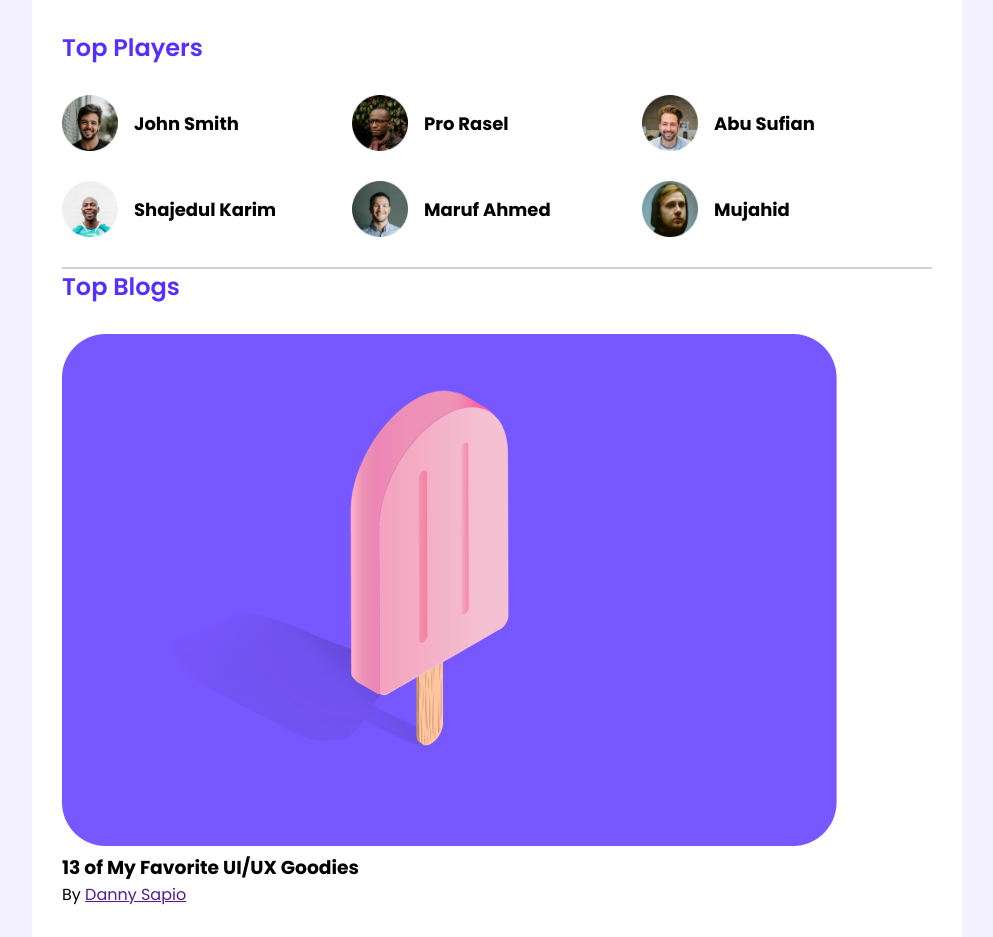
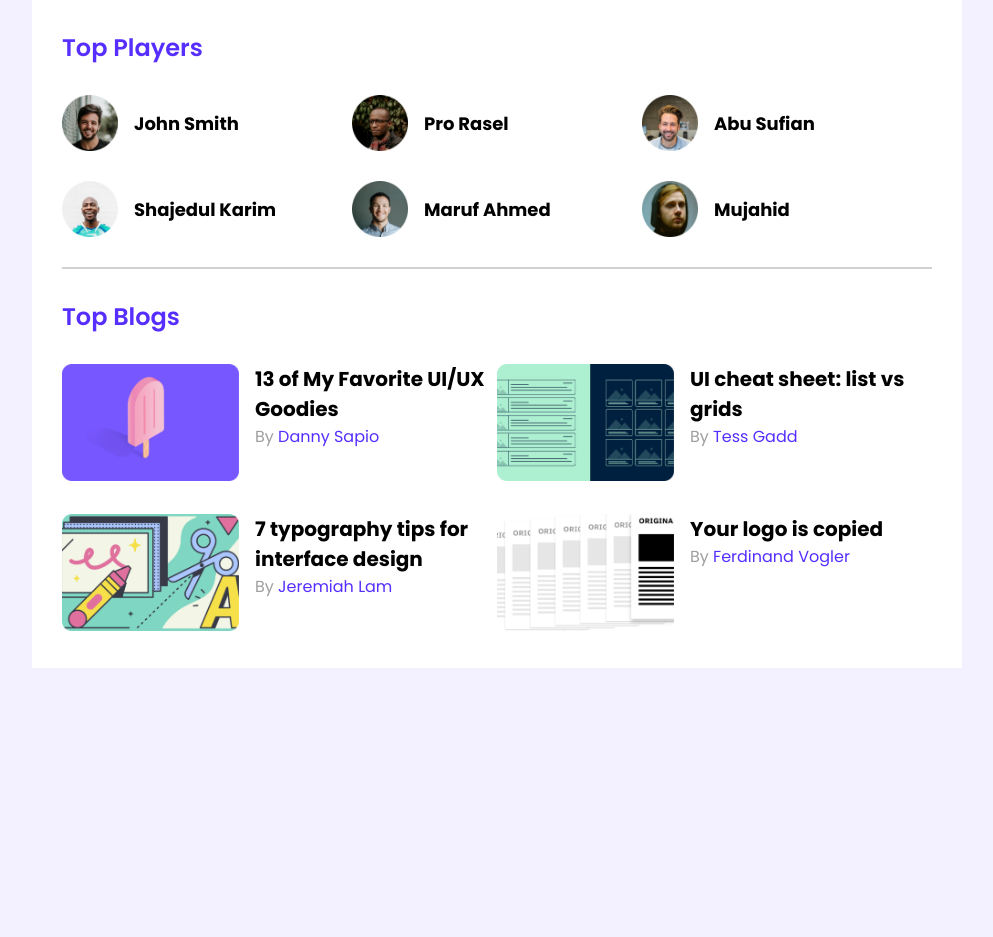
Before and after one commit to rakibul-islam-hasib/leader-board, a plain HTML site: page index.html in a window 1280 px wide. Shown: the whole page, without its empty margins (143-1136 px from the left). After the commit the page ends 800 px from the top, so only its background shows below. Drawn offline with Linux system fonts and the light colour scheme.

Commit message:
Done 1 part

```diff
--- a/css/style.css
+++ b/css/style.css
@@ -21,11 +21,13 @@ body {
     padding: 30px;
 
 }
-hr
-{
+
+hr {
     border: 1px solid #D1D1D1;
     margin-top: 30px;
+    margin-bottom: 30px;
 }
+
 /* Top Player Part */
 .section_title {
     color: #562EFF;
@@ -37,7 +39,7 @@ hr
 .players {
     display: grid;
     grid-template-columns: repeat(3, 1fr);
-    grid-row-gap:30px ;
+    grid-row-gap: 30px;
 }
 
 .player {
@@ -49,8 +51,43 @@ hr
     width: 56px;
     height: 56px;
 }
-.player_name
-{
+
+.player_name {
     margin-left: 16px;
     font-size: 18px;
 }
+
+/* top blog style  */
+.blogs {
+    display: grid;
+    grid-template-columns: repeat(2, 1fr);
+    grid-row-gap: 26px;
+}
+
+.blog {
+    display: flex;
+}
+
+.blog .thumbnail img {
+    width: 177px;
+    height: 117px;
+}
+
+.blog-info {
+    margin-left: 16px;
+}
+
+.blog-title {
+    font-size: 20px;
+}
+
+.blog-author {
+    color: #9F9F9F;
+    font-size: 16px;
+}
+
+.blog-author a {
+    text-decoration: none;
+    color: #562EFF;
+    font-size: 16px;
+}
--- a/index.html
+++ b/index.html
@@ -47,21 +47,54 @@
                 </div>
             </div>
             <hr>
+            <!-- -------------------Blog Part Start--------------------------- -->
             <div class="top-blogs">
                 <h2 class="section_title">Top Blogs</h2>
                 <div class="blogs">
                     <article class="blog">
                         <div class="thumbnail">
                             <img src="img/blogs/blog-1.png" alt="">
-                            <div class="blog-info">
-                                <h3 class="blog-title">13 of My Favorite UI/UX Goodies</h3>
-                                <p>By <a href="">Danny Sapio</a></p>
-                            </div>
                         </div>
+                        <div class="blog-info">
+                            <h3 class="blog-title">13 of My Favorite UI/UX Goodies</h3>
+                            <p class="blog-author">By <a href="">Danny Sapio</a></p>
+                        </div>
+
+                    </article>
+                    <article class="blog">
+                        <div class="thumbnail">
+                            <img src="img/blogs/blog-2.png" alt="">
+                        </div>
+                        <div class="blog-info">
+                            <h3 class="blog-title">UI cheat sheet: list vs grids</h3>
+                            <p class="blog-author">By <a href="">Tess Gadd</a></p>
+                        </div>
+
+                    </article>
+                    <article class="blog">
+                        <div class="thumbnail">
+                            <img src="img/blogs/blog-3.png" alt="">
+                        </div>
+                        <div class="blog-info">
+                            <h3 class="blog-title">7 typography tips for interface design</h3>
+                            <p class="blog-author">By <a href="">Jeremiah Lam</a></p>
+                        </div>
+
+                    </article>
+                    <article class="blog">
+                        <div class="thumbnail">
+                            <img src="img/blogs/blog-4.png" alt="">
+                        </div>
+                        <div class="blog-info">
+                            <h3 class="blog-title">Your logo is copied</h3>
+                            <p class="blog-author">By <a href="">Ferdinand Vogler</a></p>
+                        </div>
+
                     </article>
                 </div>
             </div>
         </section>
+        <!-- ----------------Letest Course------------------------- -->
     </main>
     <!-- main end -->
 </body>
```
